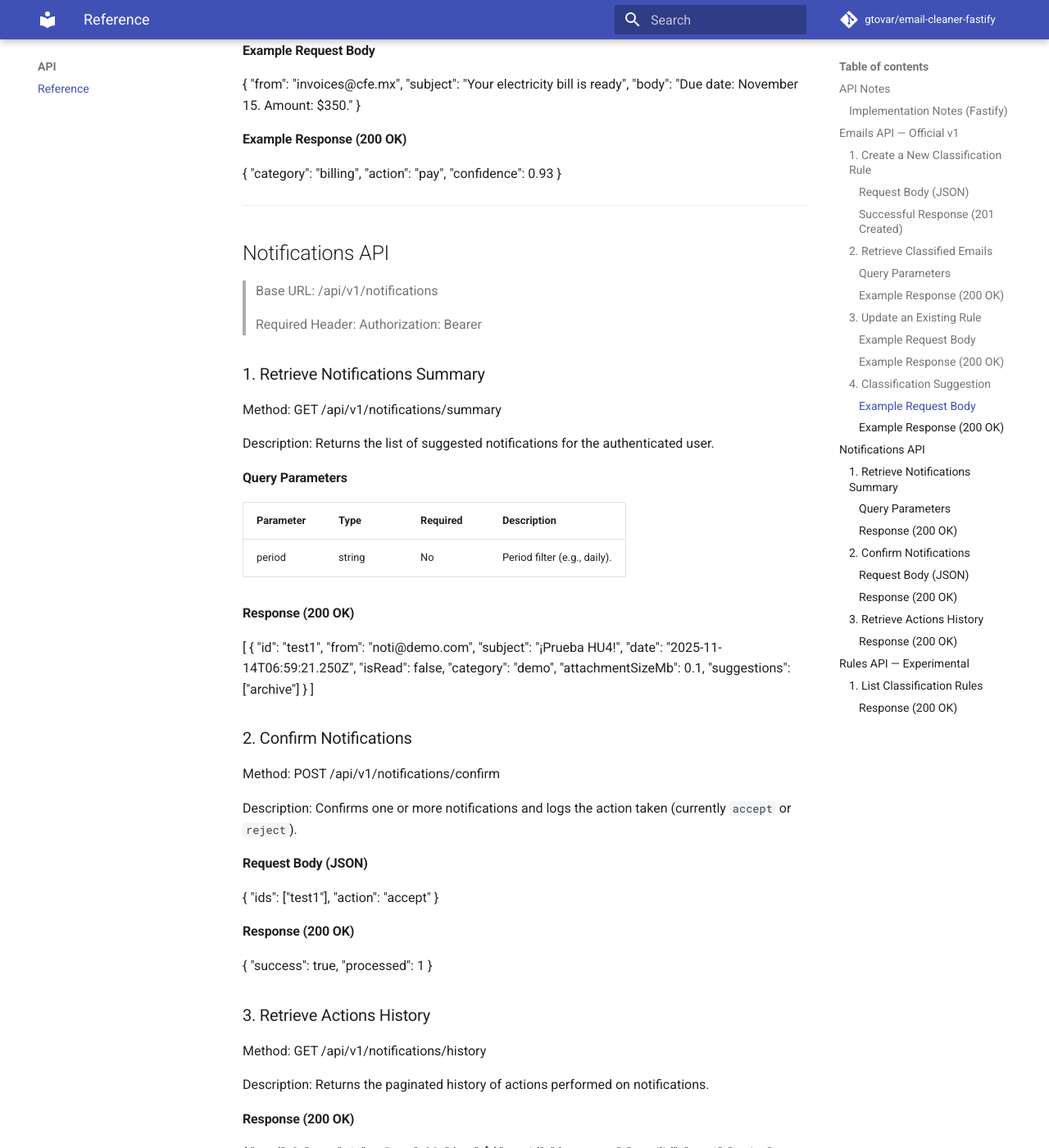
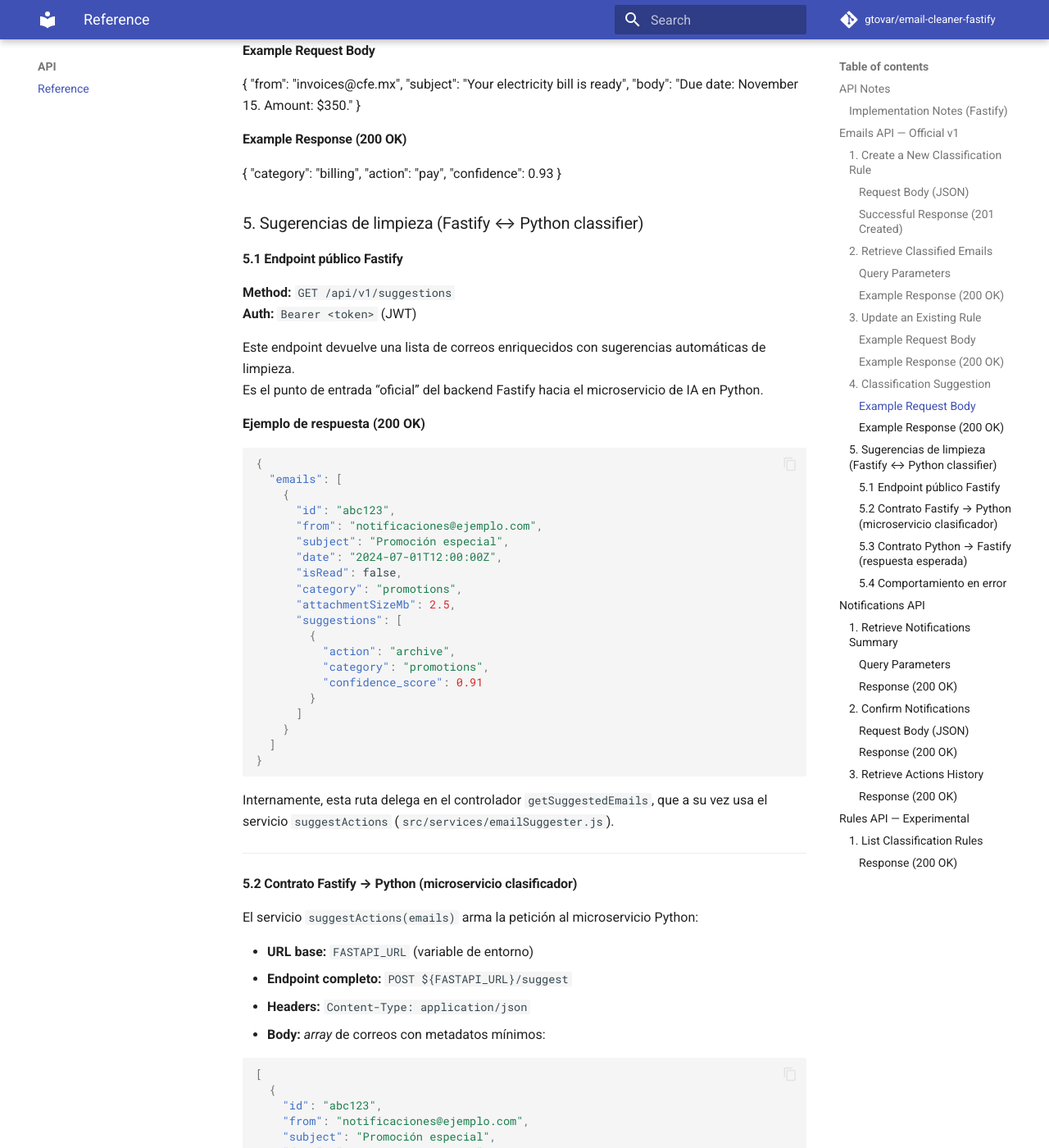
Before and after one commit to gtovar/email-cleaner-fastify, an MkDocs documentation site: the page built from docs/API_REFERENCE.md, in a window 1280 px wide and 1400 px high, scrolled down 2424 px. Shown: the whole window at 82% size. Built offline with MkDocs 1.6.1 and Material for MkDocs 9.7.7, drawn with Linux system fonts in a browser that asks for light colours; comment, search, counter and statistics services are not loaded; some of the changed text lies outside the part shown.

Commit message:
docs(api): document Fastify ↔ Python classifier contract (HU5)

````diff
--- a/docs/API_REFERENCE.md
+++ b/docs/API_REFERENCE.md
@@ -141,6 +141,131 @@
   "confidence": 0.93
 }
 
+### 5. Sugerencias de limpieza (Fastify ↔ Python classifier)
+
+#### 5.1 Endpoint público Fastify
+
+**Method:** `GET /api/v1/suggestions`
+**Auth:** `Bearer <token>` (JWT)
+
+Este endpoint devuelve una lista de correos enriquecidos con sugerencias automáticas de limpieza.
+Es el punto de entrada “oficial” del backend Fastify hacia el microservicio de IA en Python.
+
+**Ejemplo de respuesta (200 OK)**
+
+```json
+{
+  "emails": [
+    {
+      "id": "abc123",
+      "from": "notificaciones@ejemplo.com",
+      "subject": "Promoción especial",
+      "date": "2024-07-01T12:00:00Z",
+      "isRead": false,
+      "category": "promotions",
+      "attachmentSizeMb": 2.5,
+      "suggestions": [
+        {
+          "action": "archive",
+          "category": "promotions",
+          "confidence_score": 0.91
+        }
+      ]
+    }
+  ]
+}
+```
+
+Internamente, esta ruta delega en el controlador `getSuggestedEmails`, que a su vez usa el servicio `suggestActions` (`src/services/emailSuggester.js`).
+
+---
+
+#### 5.2 Contrato Fastify → Python (microservicio clasificador)
+
+El servicio `suggestActions(emails)` arma la petición al microservicio Python:
+
+* **URL base:** `FASTAPI_URL` (variable de entorno)
+* **Endpoint completo:** `POST ${FASTAPI_URL}/suggest`
+* **Headers:** `Content-Type: application/json`
+* **Body:** *array* de correos con metadatos mínimos:
+
+```json
+[
+  {
+    "id": "abc123",
+    "from": "notificaciones@ejemplo.com",
+    "subject": "Promoción especial",
+    "date": "2024-07-01T12:00:00Z",
+    "isRead": false,
+    "category": "promotions",
+    "attachmentSizeMb": 2.5
+  }
+]
+```
+
+#### 5.3 Contrato Python → Fastify (respuesta esperada)
+
+El microservicio Python devuelve un **mapa de sugerencias** por `id` de correo:
+
+```json
+{
+  "abc123": [
+    {
+      "action": "archive",
+      "category": "promotions",
+      "confidence_score": 0.91
+    }
+  ],
+  "def456": [
+    "{\"action\":\"keep\",\"category\":\"inbox\",\"confidence_score\":0.42}"
+  ]
+}
+```
+
+Notas importantes:
+
+* El backend es tolerante a “sugerencias mal formadas”:
+
+  * Si viene un string JSON, se hace `JSON.parse(...)`.
+  * Si el parse falla, se ignora esa sugerencia puntual.
+* Cada sugerencia se normaliza al shape:
+
+```ts
+{
+  action: string;
+  category: string;
+  confidence_score: number;
+}
+```
+
+#### 5.4 Comportamiento en error
+
+Si el clasificador Python:
+
+* responde con un status **no 2xx**, o
+* hay error de red / timeout,
+
+el servicio `suggestActions` **no rompe el flujo**. En su lugar:
+
+```json
+{
+  "emails": [
+    {
+      "id": "abc123",
+      "from": "notificaciones@ejemplo.com",
+      "subject": "Promoción especial",
+      "date": "2024-07-01T12:00:00Z",
+      "isRead": false,
+      "category": "promotions",
+      "attachmentSizeMb": 2.5,
+      "suggestions": []
+    }
+  ]
+}
+```
+
+Es decir: el usuario recibe igual los correos, pero sin sugerencias (lista vacía), y el error queda logueado en el backend.
+
 ---
 
 ## Notifications API
````
Also changed, not shown: PROJECT_STATE.md (+4 -3 lines), Sprint_Log.md (+31 -0 lines).
